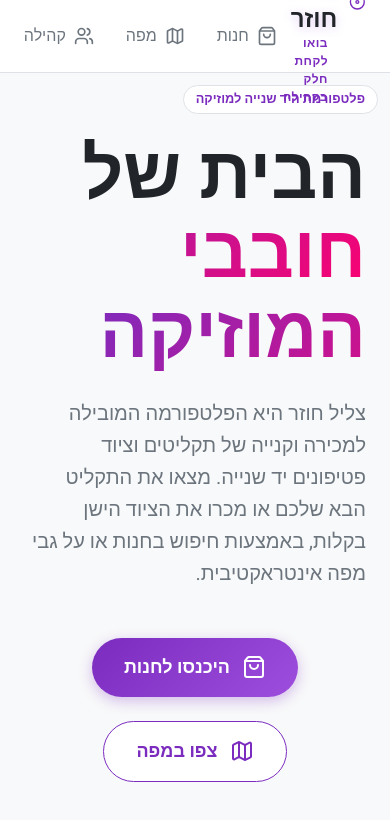
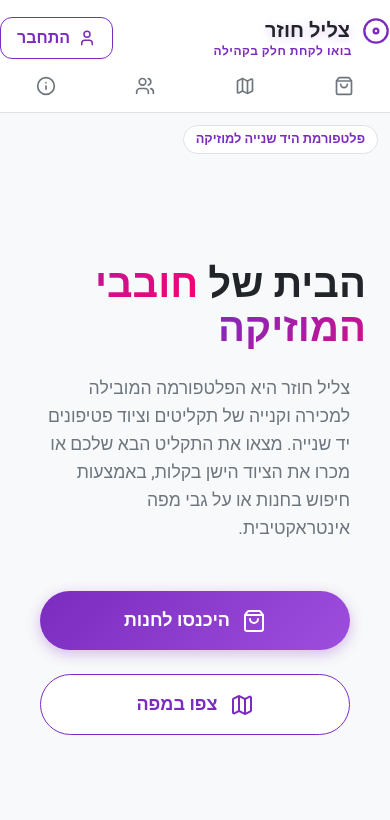
Before and after one commit to NoamLe17/2HandVinnyl, a Next.js app: page / in a window 390 px wide. Shown: the top 820 px of the page. Built offline with nearby package versions, Linux system fonts and the light colour scheme; no server answers; the database is empty.

Commit message:
Fix mobile responsiveness across the site

```diff
--- a/src/app/community/page.module.css
+++ b/src/app/community/page.module.css
@@ -284,3 +284,39 @@
   border-top: 1px solid var(--border);
   color: var(--text-secondary);
 }
+
+/* Mobile Responsiveness */
+@media (max-width: 768px) {
+  .title {
+    font-size: 2rem;
+  }
+
+  .chatContainer {
+    height: 500px;
+  }
+
+  .inputWrapper {
+    flex-direction: column;
+  }
+
+  .chatSubmit {
+    width: 100%;
+    justify-content: center;
+  }
+
+  .guidesGrid {
+    grid-template-columns: 1fr;
+  }
+
+  .filterControls {
+    flex-direction: column;
+  }
+
+  .filterSelect {
+    width: 100%;
+  }
+
+  .scaleContainer {
+    padding: 20px;
+  }
+}
--- a/src/app/layout.module.css
+++ b/src/app/layout.module.css
@@ -69,3 +69,33 @@
   display: flex;
   flex-direction: column;
 }
+
+/* Mobile Responsiveness */
+@media (max-width: 768px) {
+  .headerContent {
+    flex-wrap: wrap;
+    height: auto;
+    padding: 16px 0;
+  }
+
+  .logo {
+    font-size: 1.25rem;
+  }
+
+  .nav {
+    order: 3;
+    width: 100%;
+    justify-content: space-around;
+    margin-top: 16px;
+    gap: 8px;
+    font-size: 0.9rem;
+  }
+
+  .navLink span {
+    display: none; /* Hide text on mobile, just show icons */
+  }
+
+  .actions {
+    order: 2;
+  }
+}
--- a/src/app/page.module.css
+++ b/src/app/page.module.css
@@ -219,3 +219,31 @@
   color: var(--text-muted);
   font-size: 1.1rem;
 }
+
+/* Mobile Responsiveness */
+@media (max-width: 768px) {
+  .title {
+    font-size: 2.5rem;
+  }
+
+  .subtitle {
+    font-size: 1.1rem;
+    padding: 0 16px;
+  }
+
+  .actions {
+    flex-direction: column;
+    padding: 0 16px;
+  }
+
+  .btnLarge {
+    width: 100%;
+    justify-content: center;
+  }
+
+  .glow1, .glow2 {
+    width: 100vw;
+    height: 100vw;
+    filter: blur(40px);
+  }
+}
--- a/src/app/store/store.module.css
+++ b/src/app/store/store.module.css
@@ -258,4 +258,8 @@
     flex-direction: column;
     align-items: stretch;
   }
+
+  .grid {
+    grid-template-columns: repeat(auto-fill, minmax(240px, 1fr));
+  }
 }
```
